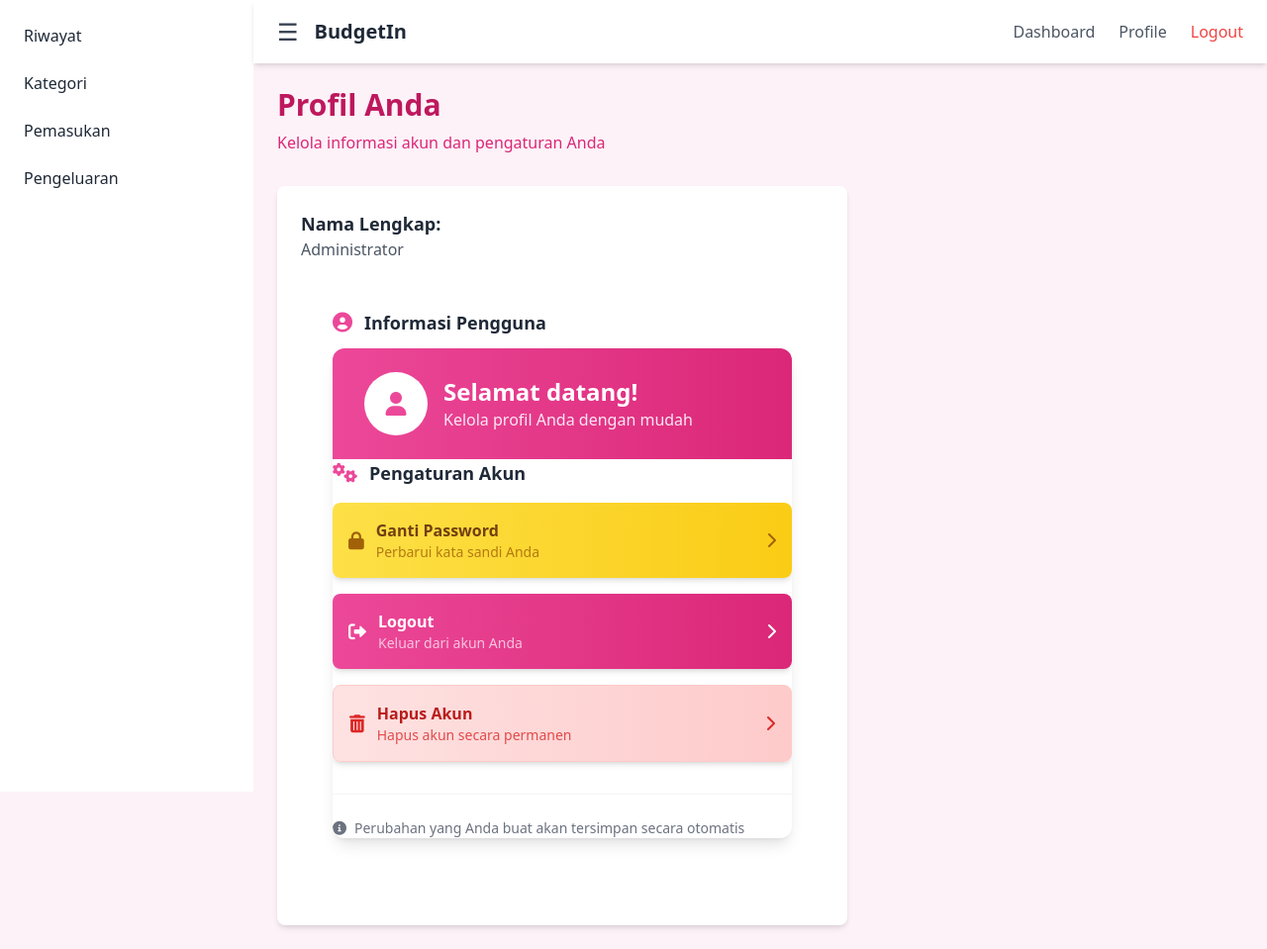
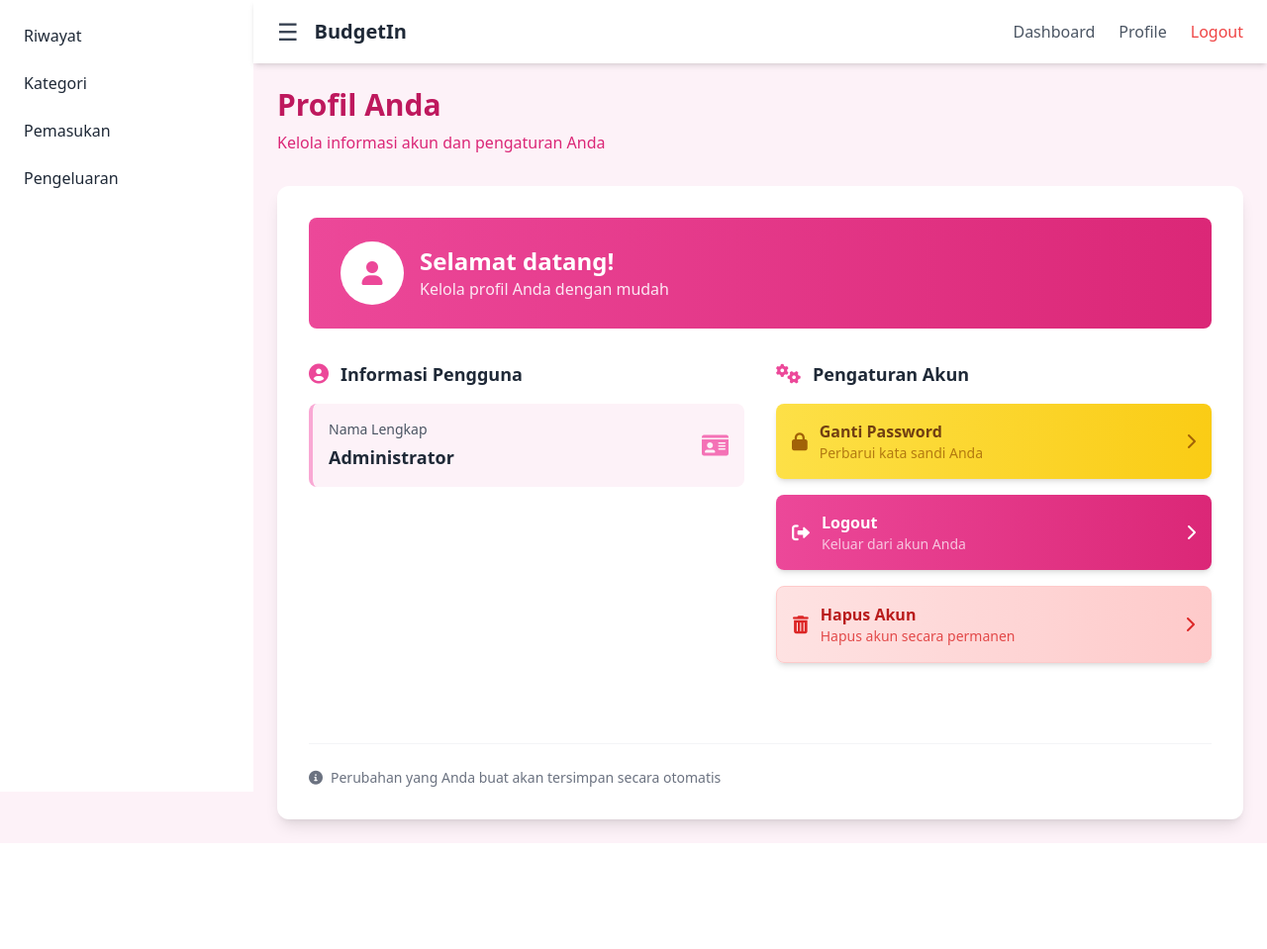
Before and after one commit to baralul/BudgetIn, a PHP site: page /pages/tables/profile.php in a window 1280 px wide. Shown: the whole page at 99% size. After the commit the page ends 852 px from the top, so only its background shows below. Run offline with PHP 8.4, Linux system fonts and the light colour scheme; a user stored in the database is signed in; some libraries are stand-ins or nearby versions.

Commit message:
Update profile.php

```diff
--- a/pages/tables/profile.php
+++ b/pages/tables/profile.php
@@ -25,27 +25,17 @@ $nama = $_SESSION['nama_lengkap'] ?? 'Pengguna';
     <div class="flex-1 flex flex-col">
       <?php include '../../components/header.php'; ?>
 
-      <main class="p-6">
+      <main class="flex-1 p-6">
+
         <div class="mb-8">
           <h1 class="text-3xl font-bold text-pink-700 mb-2">Profil Anda</h1>
           <p class="text-pink-600">Kelola informasi akun dan pengaturan Anda</p>
         </div>
 
-        <div class="bg-white p-6 rounded-lg shadow-md max-w-xl space-y-4">
-          <div>
-            <p class="text-lg font-semibold text-gray-800">Nama Lengkap:</p>
-            <p class="text-gray-600"><?= htmlspecialchars($nama) ?></p>
-          </div>
 
-          <div class="p-8">
-            <div class="mb-8">
-              <div class="flex items-center mb-3">
-                <i class="fas fa-user-circle text-pink-500 text-xl mr-3"></i>
-                <h3 class="text-lg font-semibold text-gray-800">Informasi Pengguna</h3>
-              </div>
+        <div class="bg-white rounded-xl shadow-lg p-8 w-full min-h-[calc(100vh-10rem)] flex flex-col justify-between">
 
-            <div class="bg-white rounded-xl shadow-lg overflow-hidden max-w-2xl">
-              <div class="bg-gradient-to-r from-pink-500 to-pink-600 px-8 py-6">
+          <div class="bg-gradient-to-r from-pink-500 to-pink-600 px-8 py-6 rounded-lg mb-8">
             <div class="flex items-center space-x-4">
               <div class="w-16 h-16 bg-white rounded-full flex items-center justify-center">
                 <i class="fas fa-user text-pink-500 text-2xl"></i>
@@ -57,11 +47,32 @@ $nama = $_SESSION['nama_lengkap'] ?? 'Pengguna';
             </div>
           </div>
 
+
+          <div class="grid grid-cols-1 md:grid-cols-2 gap-8 flex-grow">
+
+            <div>
+              <div class="flex items-center mb-4">
+                <i class="fas fa-user-circle text-pink-500 text-xl mr-3"></i>
+                <h3 class="text-lg font-semibold text-gray-800">Informasi Pengguna</h3>
+              </div>
+              <div class="bg-pink-50 rounded-lg p-4 border-l-4 border-pink-300">
+                <div class="flex justify-between items-center">
+                  <div>
+                    <p class="text-sm font-medium text-gray-600 mb-1">Nama Lengkap</p>
+                    <p class="text-lg font-semibold text-gray-800"><?= htmlspecialchars($nama) ?></p>
+                  </div>
+                  <i class="fas fa-id-card text-pink-400 text-2xl"></i>
+                </div>
+              </div>
+            </div>
+
+
             <div class="space-y-4">
               <div class="flex items-center mb-4">
                 <i class="fas fa-cogs text-pink-500 text-xl mr-3"></i>
                 <h3 class="text-lg font-semibold text-gray-800">Pengaturan Akun</h3>
               </div>
+
 
               <a href="../forms/account_change_password.php"
                  class="group flex items-center justify-between w-full bg-gradient-to-r from-yellow-300 to-yellow-400 hover:from-yellow-400 hover:to-yellow-500 text-yellow-900 p-4 rounded-lg transition-all duration-200 transform hover:scale-[1.02] shadow-md hover:shadow-lg">
@@ -74,6 +85,7 @@ $nama = $_SESSION['nama_lengkap'] ?? 'Pengguna';
                 </div>
                 <i class="fas fa-chevron-right text-yellow-700 group-hover:translate-x-1 transition-transform"></i>
               </a>
+
 
               <a href="../../logout.php"
                  class="group flex items-center justify-between w-full bg-gradient-to-r from-pink-500 to-pink-600 hover:from-pink-600 hover:to-pink-700 text-white p-4 rounded-lg transition-all duration-200 transform hover:scale-[1.02] shadow-md hover:shadow-lg">
@@ -99,13 +111,12 @@ $nama = $_SESSION['nama_lengkap'] ?? 'Pengguna';
                 <i class="fas fa-chevron-right text-red-600 group-hover:translate-x-1 transition-transform"></i>
               </a>
             </div>
+          </div>
 
-            <div class="mt-8 pt-6 border-t border-gray-100">
-              <div class="flex items-center text-sm text-gray-500">
+
+          <div class="mt-10 pt-6 border-t border-gray-100 text-sm text-gray-500 flex items-center">
             <i class="fas fa-info-circle mr-2"></i>
             <p>Perubahan yang Anda buat akan tersimpan secara otomatis</p>
-              </div>
-            </div>
           </div>
         </div>
       </main>
```
Lines whose indentation alone changed are shown as unchanged.
